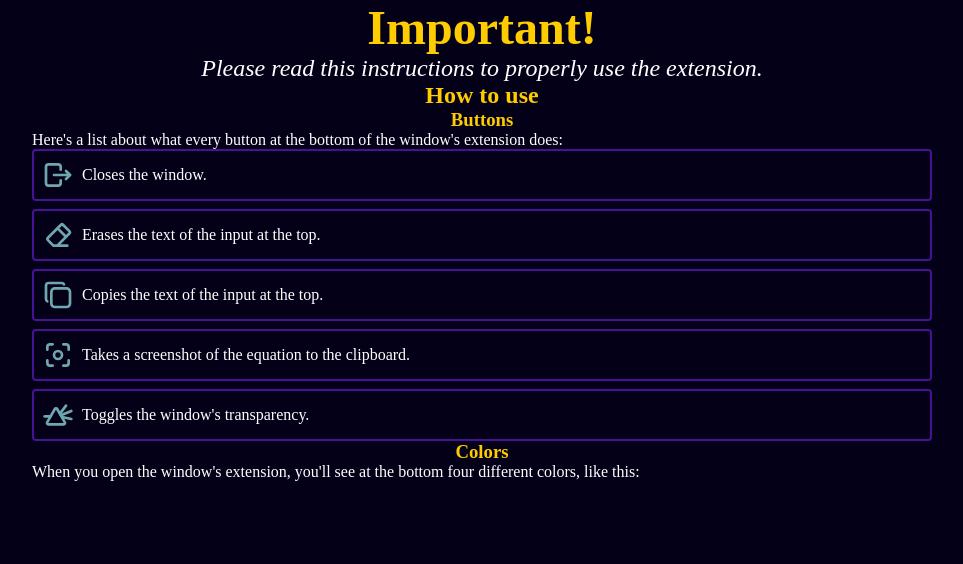
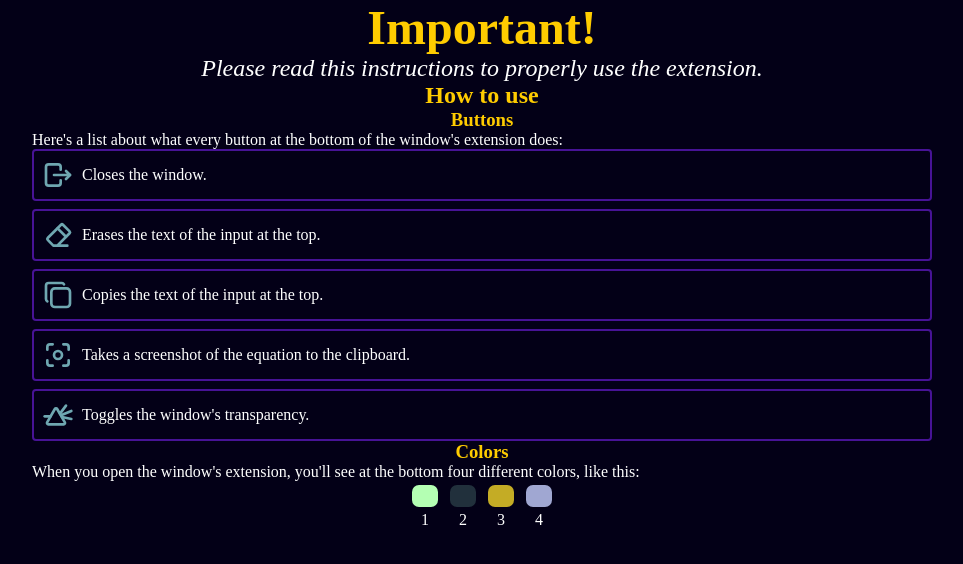
Before and after one commit to Eckry/latex-equations-web, a React (Vite) app: page / in a window 1280 px wide. Shown: the top 564 px of the page, without its empty margins (158-1121 px from the left). Built offline with nearby package versions, Linux system fonts and the light colour scheme.

Commit message:
add colors

```diff
--- a/src/App.css
+++ b/src/App.css
@@ -32,3 +32,10 @@ ul {
   flex-direction: column;
   gap: 8px;
 }
+
+.buttons-container {
+  display: flex;
+  justify-content: center;
+  align-items: center;
+  gap: 8px;
+}
--- a/src/App.tsx
+++ b/src/App.tsx
@@ -1,6 +1,7 @@
 import './App.css'
-import { buttons } from "./consts"
+import { buttons, colors } from "./consts"
 import Button from './components/Button'
+import Color from './components/Color'
 
 function App() {
   return (
@@ -22,13 +23,10 @@ function App() {
       <section>
         <h3>Colors</h3>
         <p>When you open the window's extension, you'll see at the bottom four different colors, like this:</p>
-        <div>
-          <div>
-            <span></span>
-          </div>
-          <div></div>
-          <div></div>
-          <div></div>
+        <div className="buttons-container">
+          {colors.map((color, idx) => {
+            return <Color color={color} number={idx} />
+          })}
         </div>
       </section>
     </div>
--- a/src/components/Button.tsx
+++ b/src/components/Button.tsx
@@ -1,4 +1,4 @@
-import "./styles/styles.css"
+import "./styles/Button.css"
 
 interface Props {
   Icon: React.ComponentType
--- /dev/null
+++ b/src/components/Color.tsx
@@ -0,0 +1,13 @@
+import "./styles/Color.css"
+
+interface Props {
+  color: string
+  number: number
+}
+
+export default function Color({ color, number }: Props) {
+  return <div className="color-container">
+    <input className="input-color" type="color" value={color} />
+    <p>{number + 1}</p>
+  </div>
+}
--- /dev/null
+++ b/src/components/styles/Color.css
@@ -0,0 +1,28 @@
+.input-color  {
+  -webkit-appearance: none;
+  -moz-appearance: none;
+  appearance: none;
+  display: block;
+  width: 30px;
+  height: 30px;
+  background-color: transparent;
+  border: none;
+  pointer-events: none;
+}
+
+.input-color::-webkit-color-swatch {
+  border-radius: 7px;
+  border: 1px solid var(--tertiaryLATEX);
+}
+
+.input-color::-moz-color-swatch {
+  border-radius: 7px;
+  border: 1px solid var(--tertiaryLATEX);
+}
+
+.color-container {
+  display: flex;
+  flex-direction: column;
+  align-items: center;
+  justify-content: center;
+}
--- a/src/components/styles/styles.css
+++ /dev/null
@@ -1,20 +0,0 @@
-li {
-  list-style: none;
-  display: flex;
-  gap: 8px;
-  align-items: center;
-  border: 2px solid var(--blue);
-  padding: 8px;
-  border-radius: 4px;
-  transition: 0.25s ease-in-out;
-}
-
-li:hover {
-  background-color: var(--pink);
-}
-
-.icon {
-  display: flex;
-  justify-content: center;
-  align-items: center;
-}
--- a/src/consts.ts
+++ b/src/consts.ts
@@ -8,3 +8,5 @@ export const buttons: ButtonType[] = [
   { text: "Takes a screenshot of the equation to the clipboard.", Icon: IconScreenshot },
   { text: "Toggles the window's transparency.", Icon: IconTransparency }
 ]
+
+export const colors: string[] = ["#B4FFB3", "#21303C", "#c4ac25", "#a0a7d2"];
```
